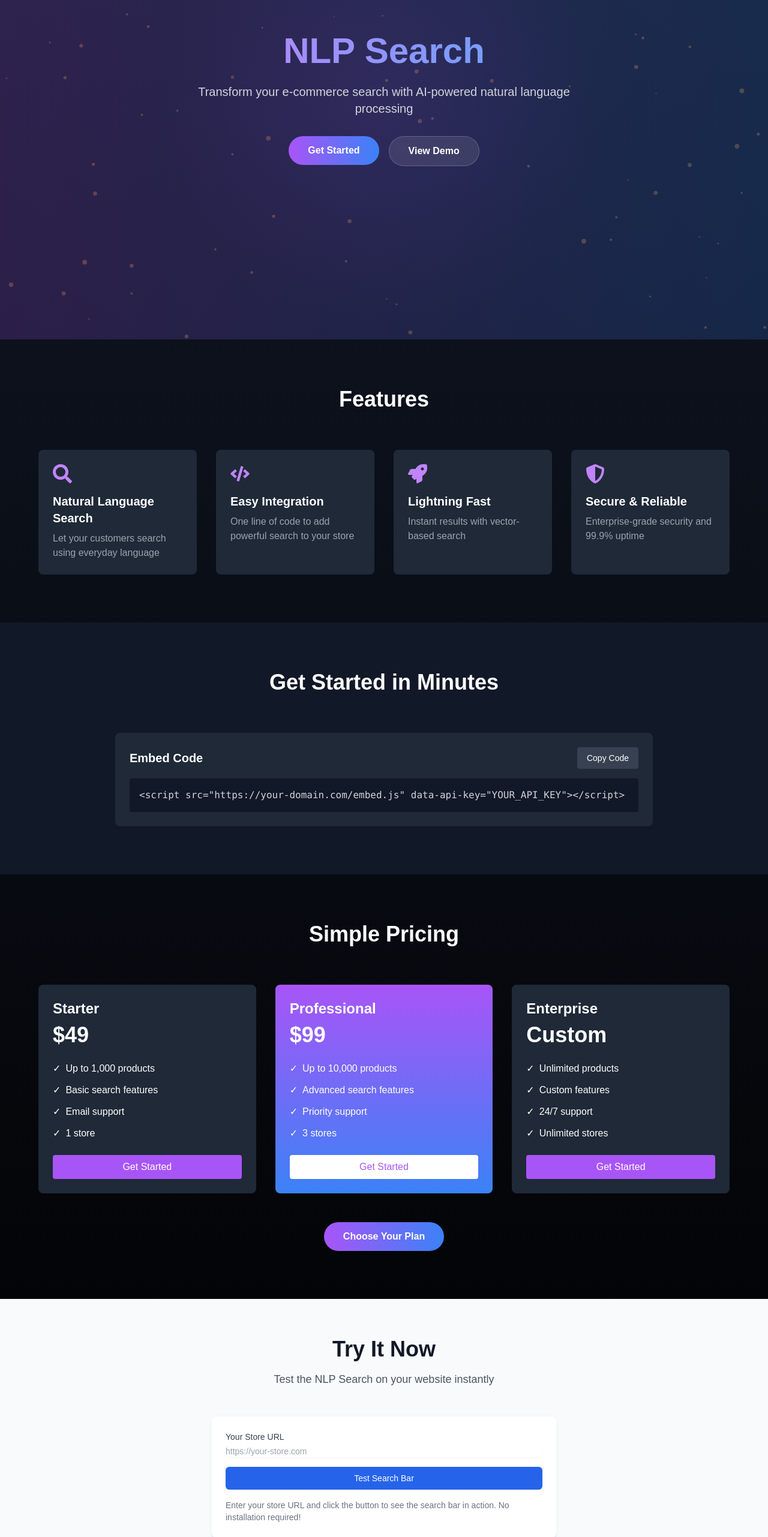
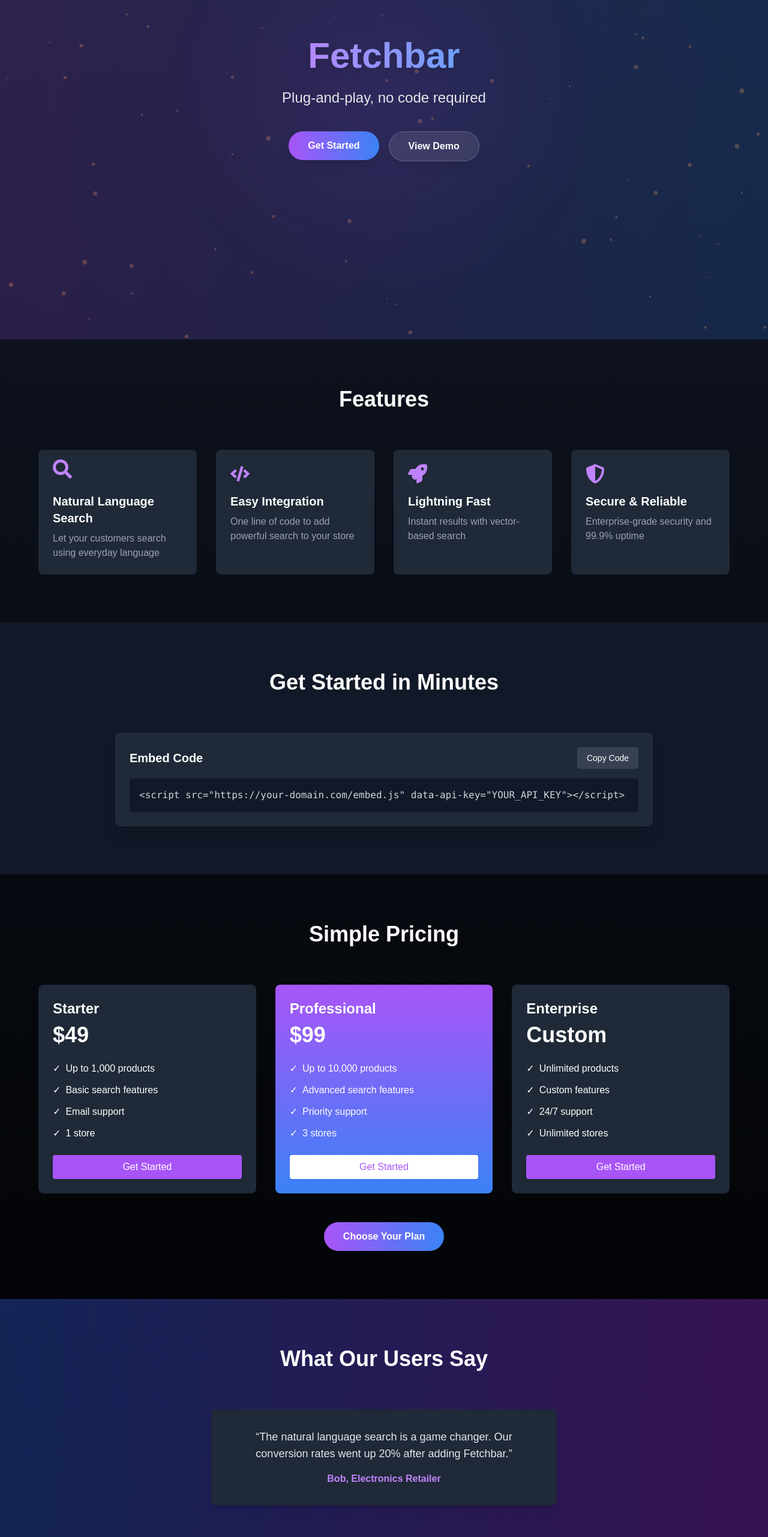
Before and after one commit to mattlasscode/nextjs-nlps-back, a Next.js app: page / in a window 1280 px wide. Shown: the part 234-2797 px from the top of the page at 60% size. Built offline with nearby package versions, Linux system fonts and the light colour scheme.

Commit message:
Rebrand landing page to Fetchbar, add advanced visuals, interactivity, and testimonial carousel

```diff
--- a/app/page.tsx
+++ b/app/page.tsx
@@ -5,6 +5,7 @@
 import { FaSearch, FaCode, FaRocket, FaShieldAlt } from 'react-icons/fa';
 import { VisualEffect } from '../components/VisualEffects';
 import Link from 'next/link';
+import Head from 'next/head';
 
 interface FeatureCardProps {
   icon: React.ReactNode;
@@ -31,6 +32,21 @@
     setTimeout(() => setIsCopied(false), 2000);
   };
 
+  // Animated hero text
+  const [heroTextIndex, setHeroTextIndex] = useState(0);
+  const heroPhrases = [
+    'AI-powered search for your store',
+    'Natural language, instant results',
+    'Plug-and-play, no code required',
+    'Delight your customers with Fetchbar',
+  ];
+  useEffect(() => {
+    const interval = setInterval(() => {
+      setHeroTextIndex((i) => (i + 1) % heroPhrases.length);
+    }, 2500);
+    return () => clearInterval(interval);
+  }, []);
+
   // Change effect every 5 seconds
   useEffect(() => {
     const effects = ['liquid', 'dream', 'psywave', 'inkstorm', 'flame', 'spectral', 'biolume', 'neuron', 'organic', 'synaptic'] as const;
@@ -42,42 +58,52 @@
 
   return (
     <div className="min-h-screen bg-gradient-to-b from-gray-900 to-black text-white">
+      <Head>
+        <title>Fetchbar</title>
+        <meta name="description" content="Fetchbar: AI-powered search for e-commerce" />
+      </Head>
       <VisualEffect type={currentEffect} />
 
       {/* Hero Section */}
       <section className="relative h-screen flex items-center justify-center overflow-hidden">
         <div className="absolute inset-0 z-0">
-          <div className="absolute inset-0 bg-gradient-to-r from-purple-500/20 to-blue-500/20 mix-blend-multiply" />
-          <div className="absolute inset-0 bg-[radial-gradient(circle_at_center,_var(--tw-gradient-stops))] from-purple-500/10 via-transparent to-transparent" />
+          <div className="absolute inset-0 bg-gradient-to-r from-purple-500/20 to-blue-500/20 mix-blend-multiply animate-gradient-x" />
+          <div className="absolute inset-0 bg-[radial-gradient(circle_at_center,_var(--tw-gradient-stops))] from-purple-500/10 via-transparent to-transparent animate-pulse" />
         </div>
-
         <motion.div
           initial={{ opacity: 0, y: 20 }}
           animate={{ opacity: 1, y: 0 }}
           transition={{ duration: 0.8 }}
           className="relative z-10 text-center px-4"
         >
-          <h1 className="text-6xl font-bold mb-6 bg-clip-text text-transparent bg-gradient-to-r from-purple-400 to-blue-400">
-            NLP Search
+          <h1 className="text-6xl font-extrabold mb-6 bg-clip-text text-transparent bg-gradient-to-r from-purple-400 to-blue-400 drop-shadow-lg">
+            Fetchbar
           </h1>
-          <p className="text-xl text-gray-300 mb-8 max-w-2xl mx-auto">
-            Transform your e-commerce search with AI-powered natural language processing
-          </p>
+          <motion.p
+            key={heroTextIndex}
+            initial={{ opacity: 0, y: 10 }}
+            animate={{ opacity: 1, y: 0 }}
+            exit={{ opacity: 0, y: -10 }}
+            transition={{ duration: 0.5 }}
+            className="text-2xl text-gray-200 mb-8 max-w-2xl mx-auto min-h-[2.5rem]"
+          >
+            {heroPhrases[heroTextIndex]}
+          </motion.p>
           <div className="flex gap-4 justify-center">
             <Link href="/subscribe">
               <motion.button
-                whileHover={{ scale: 1.05 }}
+                whileHover={{ scale: 1.05, boxShadow: '0 0 16px #a78bfa' }}
                 whileTap={{ scale: 0.95 }}
-                className="bg-gradient-to-r from-purple-500 to-blue-500 text-white px-8 py-3 rounded-full font-semibold"
+                className="bg-gradient-to-r from-purple-500 to-blue-500 text-white px-8 py-3 rounded-full font-semibold shadow-lg hover:shadow-xl transition-shadow"
               >
                 Get Started
               </motion.button>
             </Link>
             <Link href="https://nextjs-nlps-front.vercel.app" target="_blank">
               <motion.button
-                whileHover={{ scale: 1.05 }}
+                whileHover={{ scale: 1.05, boxShadow: '0 0 16px #818cf8' }}
                 whileTap={{ scale: 0.95 }}
-                className="bg-white/10 backdrop-blur-sm text-white px-8 py-3 rounded-full font-semibold border border-white/20 hover:bg-white/20 transition-colors"
+                className="bg-white/10 backdrop-blur-sm text-white px-8 py-3 rounded-full font-semibold border border-white/20 hover:bg-white/20 transition-colors shadow-lg"
               >
                 View Demo
               </motion.button>
@@ -92,22 +118,22 @@
           <h2 className="text-4xl font-bold text-center mb-16">Features</h2>
           <div className="grid grid-cols-1 md:grid-cols-2 lg:grid-cols-4 gap-8">
             <FeatureCard
-              icon={<FaSearch className="w-8 h-8" />}
+              icon={<FaSearch className="w-8 h-8 animate-bounce" />}
               title="Natural Language Search"
               description="Let your customers search using everyday language"
             />
             <FeatureCard
-              icon={<FaCode className="w-8 h-8" />}
+              icon={<FaCode className="w-8 h-8 animate-spin-slow" />}
               title="Easy Integration"
               description="One line of code to add powerful search to your store"
             />
             <FeatureCard
-              icon={<FaRocket className="w-8 h-8" />}
+              icon={<FaRocket className="w-8 h-8 animate-pulse" />}
               title="Lightning Fast"
               description="Instant results with vector-based search"
             />
             <FeatureCard
-              icon={<FaShieldAlt className="w-8 h-8" />}
+              icon={<FaShieldAlt className="w-8 h-8 animate-wiggle" />}
               title="Secure & Reliable"
               description="Enterprise-grade security and 99.9% uptime"
             />
@@ -119,7 +145,13 @@
       <section className="py-20 px-4 bg-gray-900">
         <div className="max-w-4xl mx-auto">
           <h2 className="text-4xl font-bold text-center mb-16">Get Started in Minutes</h2>
-          <div className="bg-gray-800 p-6 rounded-lg">
+          <motion.div
+            initial={{ opacity: 0, y: 20 }}
+            whileInView={{ opacity: 1, y: 0 }}
+            transition={{ duration: 0.7 }}
+            viewport={{ once: true }}
+            className="bg-gray-800 p-6 rounded-lg shadow-xl"
+          >
             <div className="flex justify-between items-center mb-4">
               <h3 className="text-xl font-semibold">Embed Code</h3>
               <button
@@ -132,7 +164,7 @@
             <pre className="bg-gray-900 p-4 rounded overflow-x-auto">
               <code className="text-gray-300">{embedCode}</code>
             </pre>
-          </div>
+          </motion.div>
         </div>
       </section>
 
@@ -187,69 +219,18 @@
         </div>
       </section>
 
-      {/* Test Section */}
-      <section className="py-16 bg-gray-50">
-        <div className="max-w-7xl mx-auto px-4 sm:px-6 lg:px-8">
-          <div className="text-center">
-            <h2 className="text-3xl font-extrabold text-gray-900 sm:text-4xl">
-              Try It Now
-            </h2>
-            <p className="mt-4 text-lg text-gray-600">
-              Test the NLP Search on your website instantly
-            </p>
-          </div>
-
-          <div className="mt-12 max-w-xl mx-auto">
-            <div className="bg-white shadow sm:rounded-lg">
-              <div className="px-4 py-5 sm:p-6">
-                <div className="space-y-4">
-                  <div>
-                    <label htmlFor="storeUrl" className="block text-sm font-medium text-gray-700">
-                      Your Store URL
-                    </label>
-                    <div className="mt-1">
-                      <input
-                        type="text"
-                        name="storeUrl"
-                        id="storeUrl"
-                        placeholder="https://your-store.com"
-                        className="shadow-sm focus:ring-blue-500 focus:border-blue-500 block w-full sm:text-sm border-gray-300 rounded-md"
-                      />
-                    </div>
-                  </div>
-
-                  <div>
-                    <button
-                      type="button"
-                      onClick={() => {
-                        const url = (document.getElementById('storeUrl') as HTMLInputElement).value;
-                        if (!url) {
-                          alert('Please enter your store URL');
-                          return;
-                        }
-                        const proxyUrl = `${window.location.origin}/api/proxy?url=${encodeURIComponent(url)}&apiKey=test-key`;
-                        window.open(proxyUrl, '_blank');
-                      }}
-                      className="w-full inline-flex items-center justify-center px-4 py-2 border border-transparent text-sm font-medium rounded-md shadow-sm text-white bg-blue-600 hover:bg-blue-700 focus:outline-none focus:ring-2 focus:ring-offset-2 focus:ring-blue-500"
-                    >
-                      Test Search Bar
-                    </button>
-                  </div>
-
-                  <p className="text-sm text-gray-500">
-                    Enter your store URL and click the button to see the search bar in action. No installation required!
-                  </p>
-                </div>
-              </div>
-            </div>
-          </div>
+      {/* Testimonials Section */}
+      <section className="py-20 px-4 bg-gradient-to-r from-blue-900/60 to-purple-900/60">
+        <div className="max-w-4xl mx-auto">
+          <h2 className="text-4xl font-bold text-center mb-16">What Our Users Say</h2>
+          <TestimonialCarousel />
         </div>
       </section>
 
       {/* Footer */}
       <footer className="py-8 px-4 border-t border-gray-800">
         <div className="max-w-6xl mx-auto text-center text-gray-400">
-          <p>© 2024 NLP Search. All rights reserved.</p>
+          <p>© 2024 Fetchbar. All rights reserved.</p>
         </div>
       </footer>
     </div>
@@ -301,3 +282,47 @@
     </motion.div>
   );
 }
+
+function TestimonialCarousel() {
+  const testimonials = [
+    {
+      name: 'Alice, Bookstore Owner',
+      text: 'Fetchbar made it so easy for my customers to find exactly what they want. Integration was a breeze!',
+    },
+    {
+      name: 'Bob, Electronics Retailer',
+      text: 'The natural language search is a game changer. Our conversion rates went up 20% after adding Fetchbar.',
+    },
+    {
+      name: 'Carla, Fashion Store',
+      text: 'I love how fast and accurate the search is. The animated visuals are a nice touch too!',
+    },
+  ];
+  const [index, setIndex] = useState(0);
+  useEffect(() => {
+    const interval = setInterval(() => {
+      setIndex((i) => (i + 1) % testimonials.length);
+    }, 5000);
+    return () => clearInterval(interval);
+  }, [testimonials.length]);
+  return (
+    <motion.div
+      initial={{ opacity: 0 }}
+      animate={{ opacity: 1 }}
+      transition={{ duration: 0.7 }}
+      className="text-center"
+    >
+      <motion.div
+        key={index}
+        initial={{ opacity: 0, y: 10 }}
+        animate={{ opacity: 1, y: 0 }}
+        exit={{ opacity: 0, y: -10 }}
+        transition={{ duration: 0.5 }}
+        className="bg-gray-800 p-8 rounded-lg shadow-lg inline-block max-w-xl"
+      >
+        <p className="text-lg text-gray-200 mb-4">“{testimonials[index].text}”</p>
+        <p className="text-purple-400 font-semibold">{testimonials[index].name}</p>
+      </motion.div>
+    </motion.div>
+  );
+}
```
